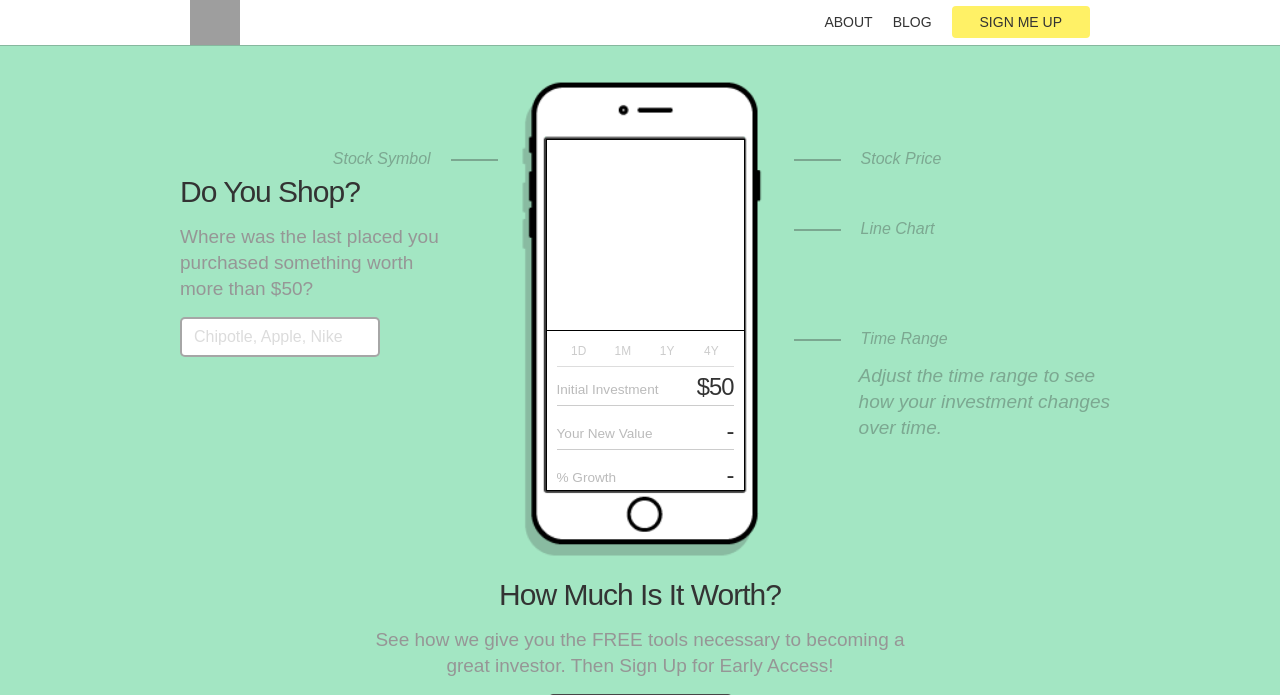
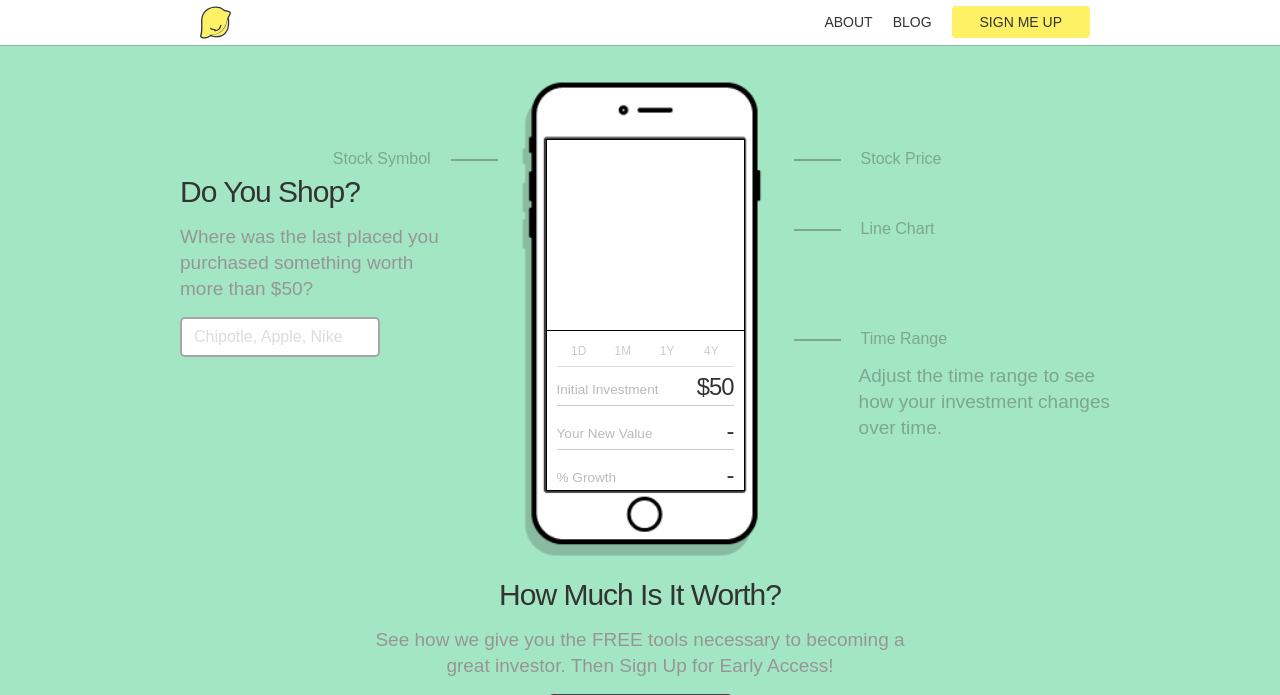
Before and after one commit to pjones23/YellowBirdSignup, a PHP site: page /investing.php in a window 1280 px wide. Shown: the top 695 px of the page. Run offline with PHP 8.4, Linux system fonts and the light colour scheme; some libraries are stand-ins or nearby versions; grey boxes are pictures that could not be loaded.

Commit message:
minor style changes by Alphonso

```diff
--- a/css/global.css
+++ b/css/global.css
@@ -111,7 +111,7 @@ body {
             height: 45px;
             float: left;
             margin: 0 20px 0 10px;
-            background: #fff166 url(../images/symbol.svg) no-repeat center;
+            background: transparent url(../images/symbol.svg) no-repeat center;
         }
 
         nav .menu-icon {
@@ -1017,7 +1017,7 @@ body {
     .button, input, button, td,
     .symbol, .price, .price-change, .value-info,
     ul#duration li, span {
-        font-family: "proxima-nova",sans-serif;
+        font-family: "proxima-nova-soft",sans-serif;
         font-style: normal;
         color: rgb(51,51,51);
     }
@@ -2038,7 +2038,7 @@ body {
 
     h1,h2,h3,h4,h5,p,a, .how-it-works h3,
     .button, .circle, input, button, li {
-        font-family: "proxima-nova",sans-serif;
+        font-family: "proxima-nova-soft",sans-serif;
         font-style: normal;
     }
     .circle {
@@ -2138,8 +2138,8 @@ body {
     .notes_left--chart,
     .notes_left--time,
     .notes_left--time p{
-        font-family: "proxima-nova", sans-serif;
-        font-style: italic;
+        font-family: "proxima-nova-soft", sans-serif;
+/*        font-style: italic;*/
         color: rgba(51,51,51,.35);
     }
 
```
Also changed, not shown: images/symbol.svg.
